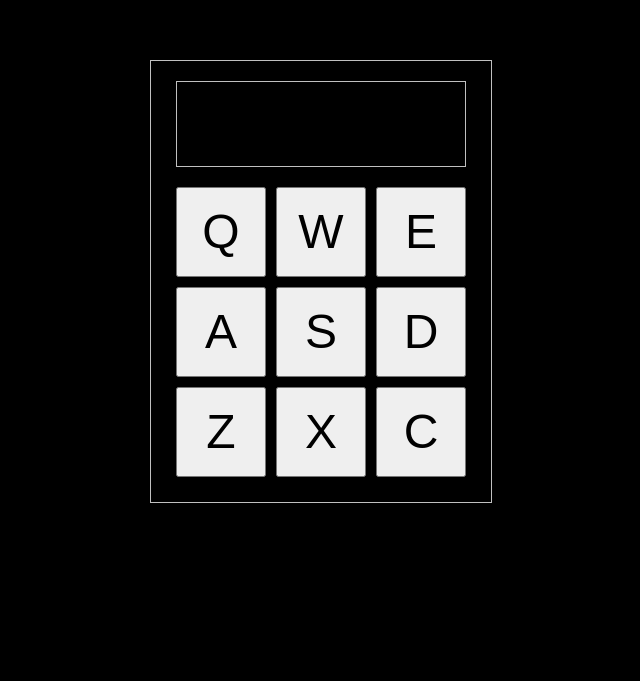
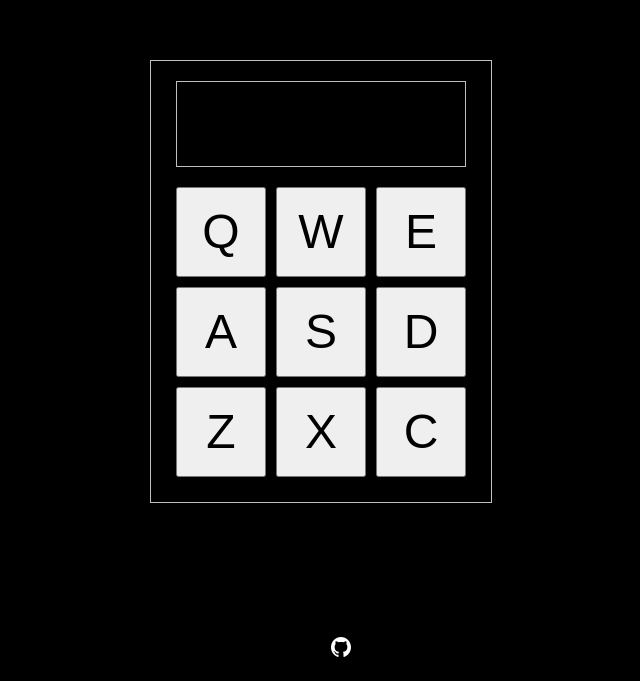
Before and after one commit to rifkegribenes/drum-machine, a React (Create React App) app: page / in a window 1280 px wide. Shown: the part 119-800 px from the top of the page, without its empty margins (319-959 px from the left). Built offline with nearby package versions, Linux system fonts and the light colour scheme.

Commit message:
all user stories complete

```diff
--- a/src/App.css
+++ b/src/App.css
@@ -37,3 +37,20 @@
   border: 1px solid silver;
 
 }
+
+.footer {
+  width: 100vw;
+  margin: auto;
+  position: fixed;
+  bottom: 0;
+  padding: 20px;
+  display: flex;
+  justify-content: center;
+  box-shadow: 0 1px 5px 2px rgba(0,0,0,.2);
+  z-index: 2;
+  }
+
+.footer-icon {
+    width: 20px;
+    height: auto;
+  }
--- a/src/App.js
+++ b/src/App.js
@@ -1,5 +1,6 @@
 import React, { Component } from 'react';
 import './App.css';
+import github from "./img/github-white.svg";
 
   const sounds = [
     {
@@ -99,6 +100,16 @@ class App extends Component {
             </button>
             ))}
         </div>
+        <footer className="footer">
+          <a
+            href="https://github.com/rifkegribenes/drum-machine"
+            rel="noopener noreferrer"
+            target="_blank"
+            className="footer-link"
+            >
+          <img src={github} className="footer-icon" alt="github" />
+        </a>
+      </footer>
       </div>
     );
   }
```
Also changed, not shown: src/img/github-white.svg (added).
